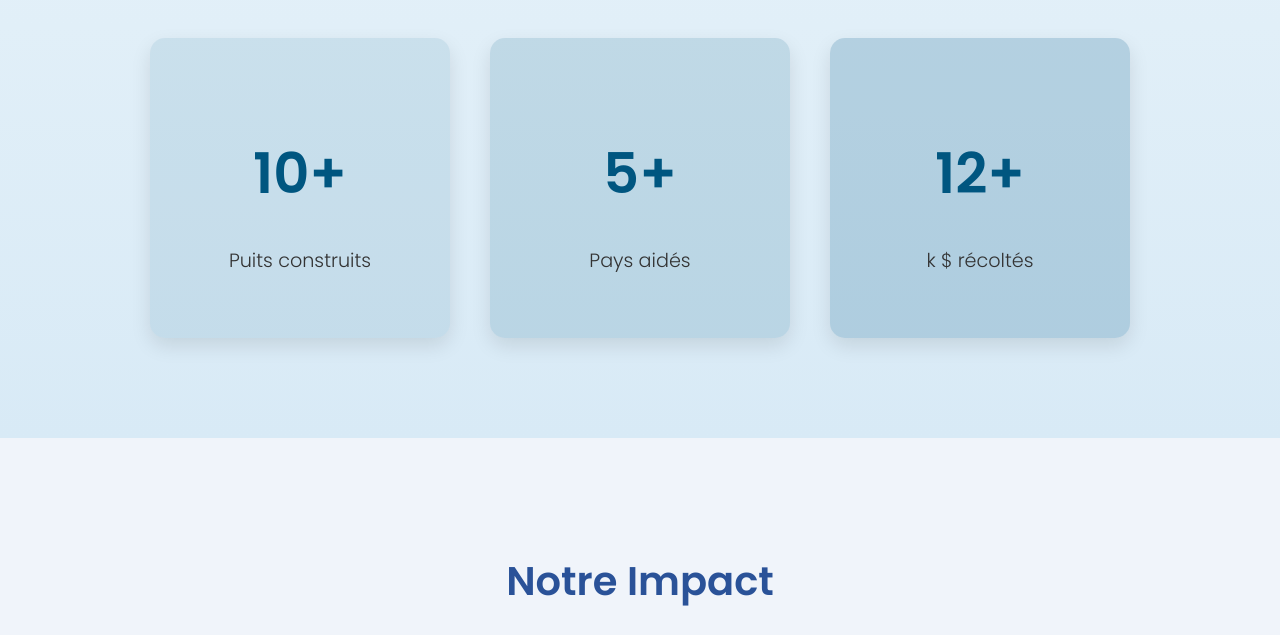
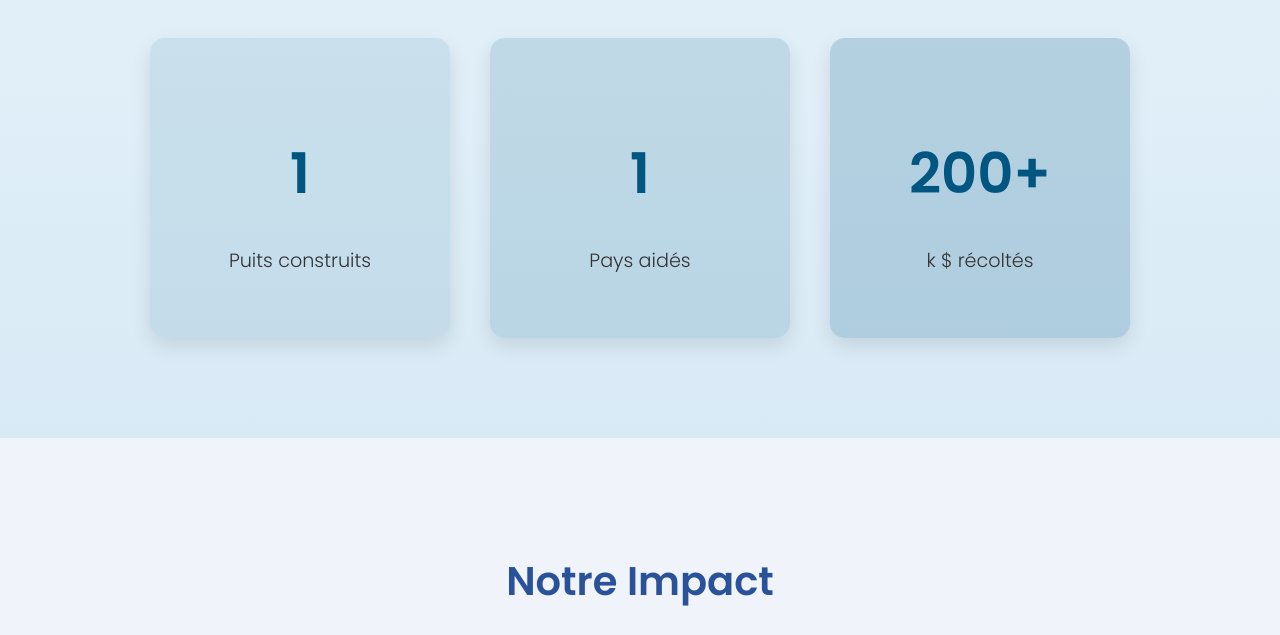
Before and after one commit to ngobluebloom/Association-Blue-Bloom, a plain HTML site: page index.html in a window 1280 px wide. Shown: the part 4020-4655 px from the top of the page. Drawn offline with Linux system fonts and the light colour scheme.

Commit message:
Update index.html

```diff
--- a/index.html
+++ b/index.html
@@ -522,19 +522,19 @@
     <div style="display: flex; justify-content: center; gap: 40px; flex-wrap: wrap;">
         <div style="flex: 1; min-width: 200px; max-width: 300px; text-align: center; position: relative;">
             <div class="stat-box" style="border: none; border-radius: 15px; padding: 40px; background: rgba(0, 86, 128, 0.1); box-shadow: 0px 8px 20px rgba(0, 0, 0, 0.1);">
-                <h2 class="stat-number" data-target="10" style="font-size: 3.5em; color: #005680; margin-bottom: 15px; font-weight: bold;">10+</h2>
+                <h2 class="stat-number" data-target="10" style="font-size: 3.5em; color: #005680; margin-bottom: 15px; font-weight: bold;">1</h2>
                 <p style="font-size: 1.2em; color: #333; margin: 10;">Puits construits</p>
             </div>
         </div>
         <div style="flex: 1; min-width: 200px; max-width: 300px; text-align: center; position: relative;">
             <div class="stat-box" style="border: none; border-radius: 15px; padding: 40px; background: rgba(0, 86, 128, 0.15); box-shadow: 0px 8px 20px rgba(0, 0, 0, 0.1);">
-                <h2 class="stat-number" data-target="5" style="font-size: 3.5em; color: #005680; margin-bottom: 15px; font-weight: bold;">5+</h2>
+                <h2 class="stat-number" data-target="5" style="font-size: 3.5em; color: #005680; margin-bottom: 15px; font-weight: bold;">1</h2>
                 <p style="font-size: 1.2em; color: #333; margin: 5;">Pays aidés</p>
             </div>
         </div>
         <div style="flex: 1; min-width: 200px; max-width: 300px; text-align: center; position: relative;">
             <div class="stat-box" style="border: none; border-radius: 15px; padding: 40px; background: rgba(0, 86, 128, 0.2); box-shadow: 0px 8px 20px rgba(0, 0, 0, 0.1);">
-                <h2 class="stat-number" data-target="12" style="font-size: 3.5em; color: #005680; margin-bottom: 15px; font-weight: bold;">12+</h2>
+                <h2 class="stat-number" data-target="12" style="font-size: 3.5em; color: #005680; margin-bottom: 15px; font-weight: bold;">200+</h2>
                 <p style="font-size: 1.2em; color: #333; margin: 12;">k $ récoltés</p>
             </div>
         </div>
```
